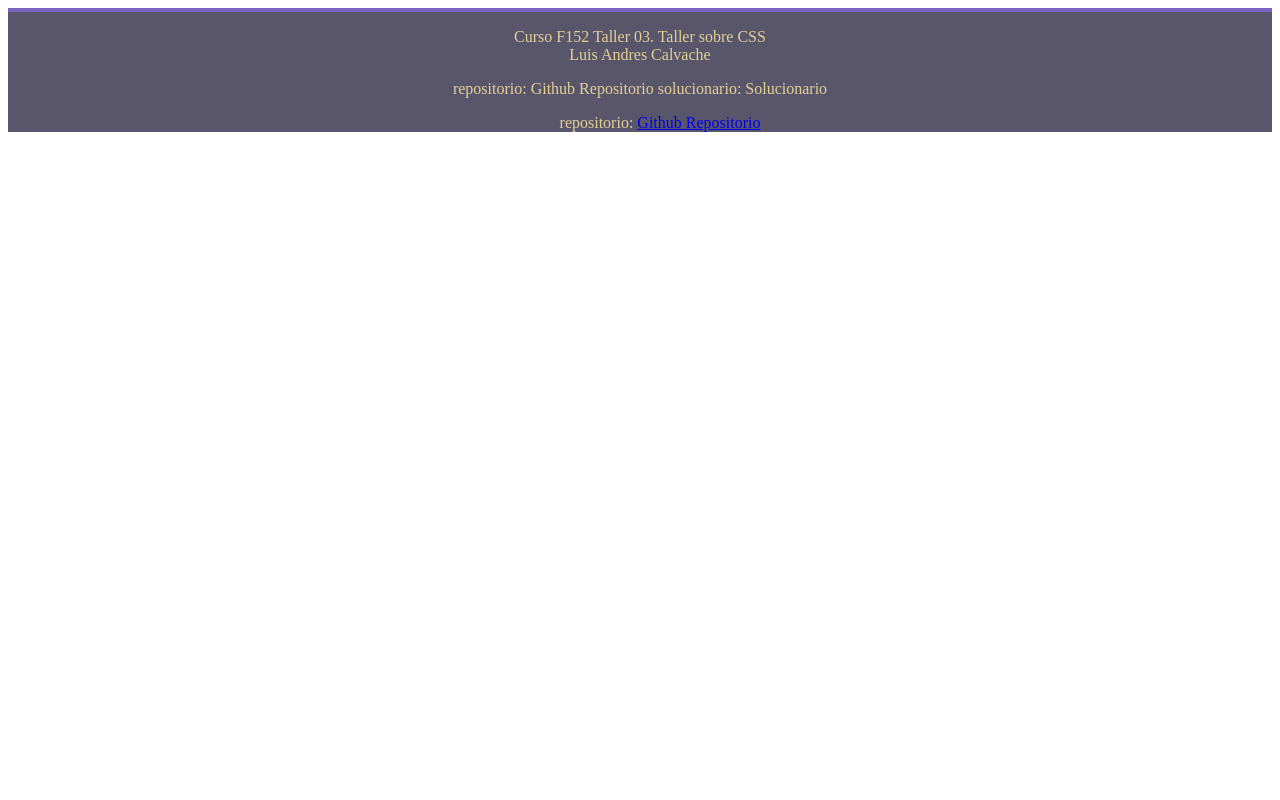
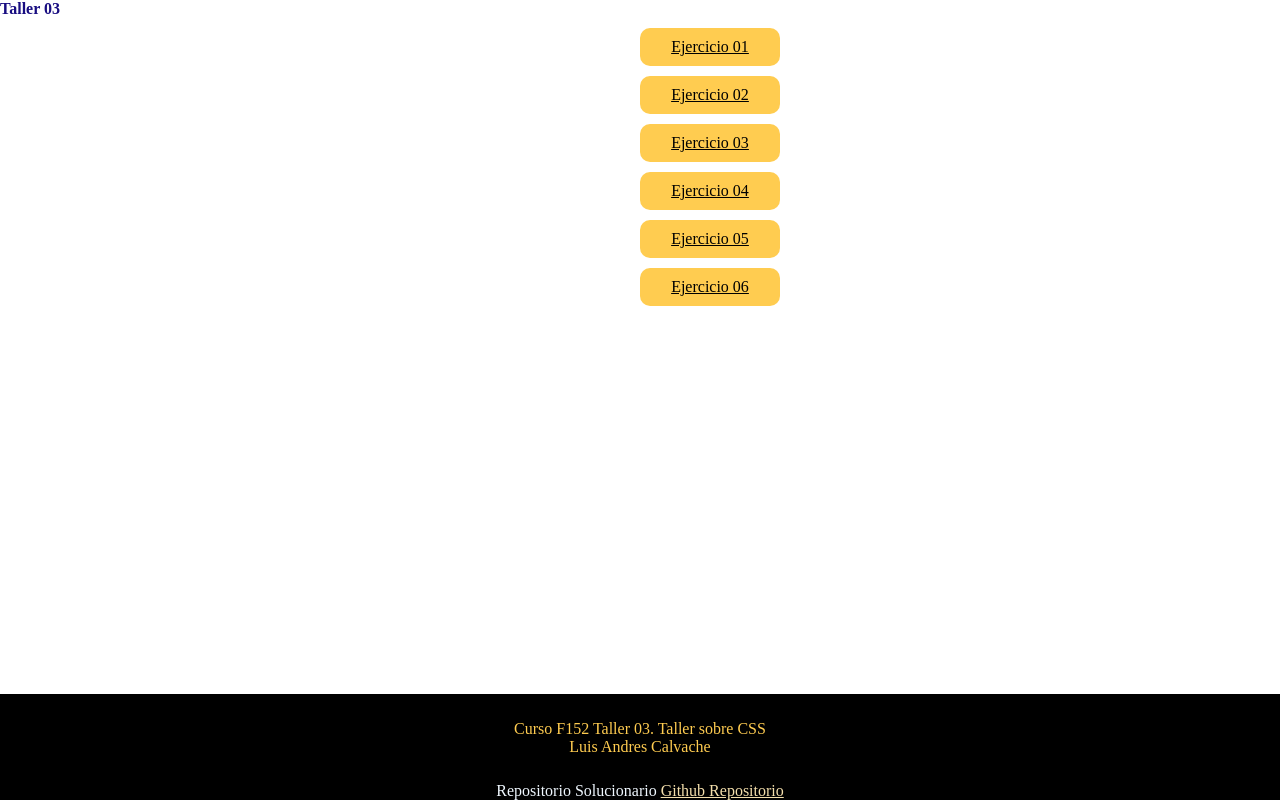
Before and after one commit to AndresCalvache24/F152T03, a plain HTML site: page index.html in a window 1280 px wide. Drawn offline with Linux system fonts and the light colour scheme.

Commit message:
This is my first commit!2

```diff
--- a/CSS/index.css
+++ b/CSS/index.css
@@ -1,8 +1,62 @@
+html, body {
+  height: 100%;
+  margin: 0;
+  padding: 0;
+}
+
+body {
+  min-height: 100vh;
+  display: flex;
+  flex-direction: column;
+}
+header{
+    color: #180d81;
+}
+main {
+  flex: 1;
+}
+
 footer.piePagina {
-    text-align: center;
-    background: rgb(89, 86, 107); /* Color 1 */
-    color: rgb(227, 208, 149);    /* Color 2 */
-    padding: 24px 10 12px 10;
-    border-top: 4px solid rgb(121, 101, 193); /* Color 4 */
+
+
     font-size: 1rem;
 }
+main div{
+  margin: 10px;
+    background-color: #FFCC50;
+    color: #000000;
+    width: 120px;
+    margin-left: 50%;
+    border-radius: 10px;
+        text-align: center;
+        padding: 10px;
+}
+main div:hover{
+    background-color: #B13BFF;
+}
+div a{
+    color: #000000;
+
+}
+footer{
+  background-color: #000000;
+}
+footer p{
+  color: #FFCC50;
+  text-align: center;
+}
+p{
+  padding: 10px;
+
+}
+footer div{
+    text-align: center;
+    color: aliceblue;
+}
+footer a{
+    color:   #f4dfac;
+;
+}
+footer a:hover {
+    color:  #FFCC50; /* Elige el color que prefieras */
+}
--- a/index.html
+++ b/index.html
@@ -1,26 +1,48 @@
 <!DOCTYPE html>
 <html lang="en">
+
 <head>
   <meta charset="UTF-8" />
   <meta name="viewport" content="width=device-width, initial-scale=1.0" />
   <title>Document</title>
   <link rel="stylesheet" href="./CSS/index.css" />
 </head>
+
+<body>
+  <header><b>Taller 03</b></header>
+  <main>
+    <div>
+      <a href="./HTML/01E.html">Ejercicio 01</a>
+    </div>
+    <div>
+      <a href="./HTML/02E.html">Ejercicio 02</a>
+    </div>
+        <div>
+      <a href="./HTML/03E.html">Ejercicio 03</a>
+    </div>
+
+        <div>
+      <a href="./HTML/04E.html">Ejercicio 04</a>
+    </div>
+        <div>
+      <a href="./HTML/05E.html">Ejercicio 05</a>
+    </div>
+        <div>
+      <a href="./HTML/06E.html">Ejercicio 06</a>
+    </div>
+
+
+  </main>
 <footer class="piePagina">
   <p>
     Curso F152 Taller 03. Taller sobre CSS <br />
     Luis Andres Calvache
   </p>
-    <a href=""></a>
-    repositorio: Github Repositorio solucionario: Solucionario
-    <ul>
+  <div>
+Repositorio Solucionario
+    <a href="https://github.com/AndresCalvache24/F152T03.git">Github Repositorio</a>
+  </div>
 
-        repositorio:
-        <a href="https://github.com/AndresCalvache24/F152T03.git"
-          >Github Repositorio</a
-        >
+</footer></body>
 
-    </ul>
-  </footer>
-  <body></body>
 </html>
```
Lines whose indentation alone changed are shown as unchanged.
